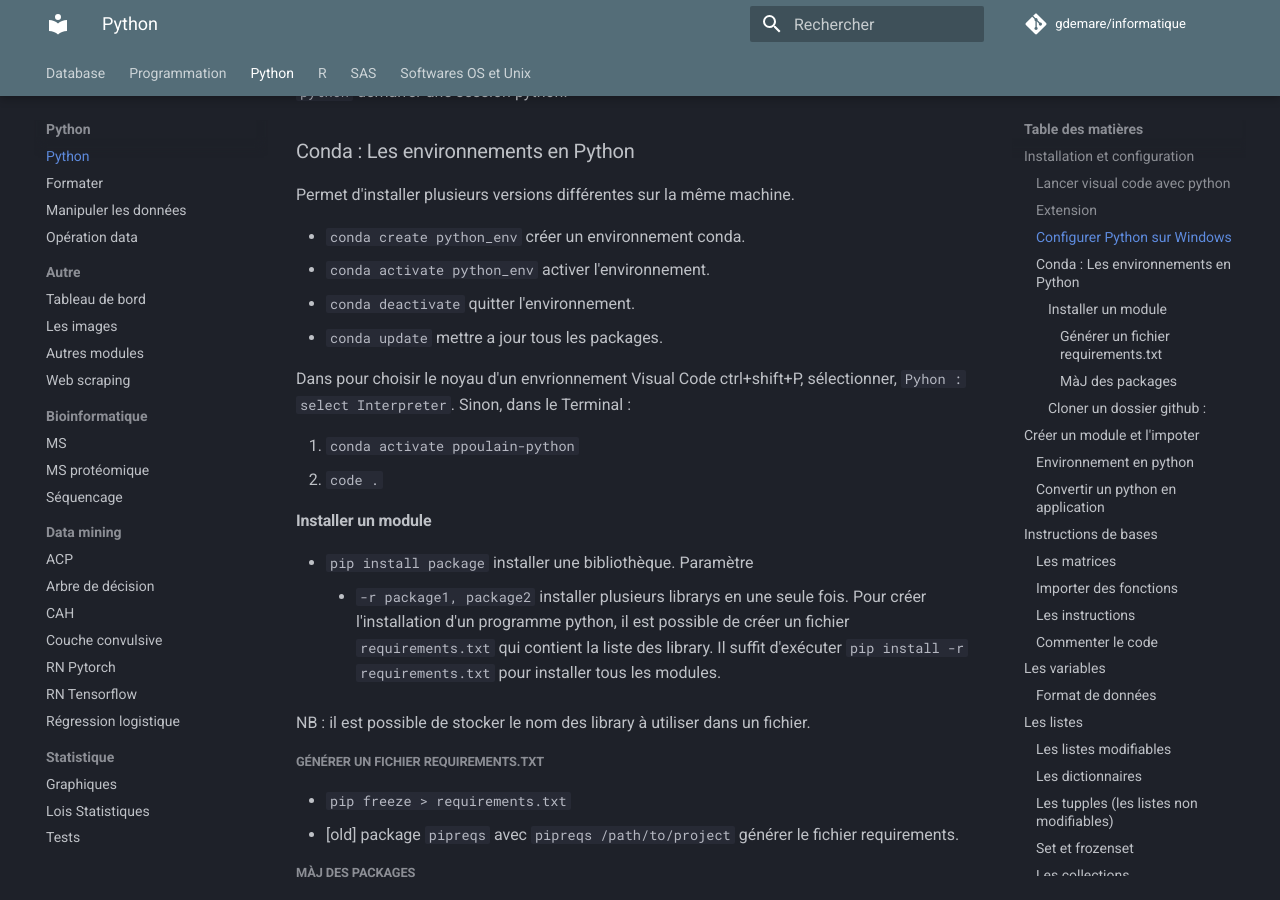
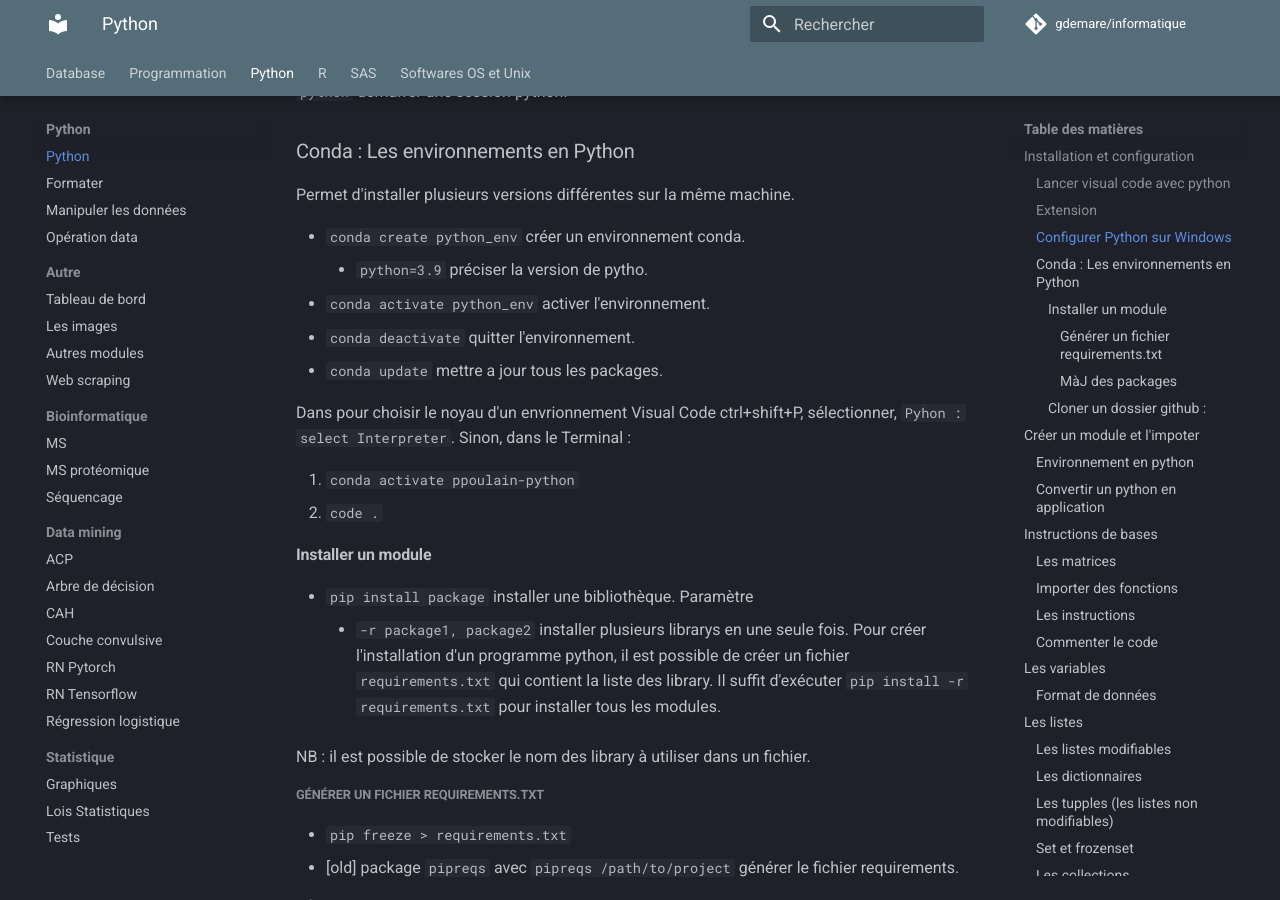
Before and after one commit to gdemare/Informatique, an MkDocs documentation site: the page built from docs/python/python_py.md, in a window 1280 px wide and 900 px high, scrolled down 1023 px. Built offline with MkDocs 1.6.1 and Material for MkDocs 9.7.7, drawn with Linux system fonts in a browser that asks for light colours; comment, search, counter and statistics services are not loaded.

Commit message:
Update python_py.md

```diff
--- a/docs/python/python_py.md
+++ b/docs/python/python_py.md
@@ -41,6 +41,7 @@
 Permet d'installer plusieurs versions différentes sur la même machine.
 
 * `conda create python_env` créer un environnement conda.
+	* `python=3.9` préciser la version de pytho.
 * `conda activate python_env` activer l'environnement.
 * `conda deactivate` quitter l'environnement.
 * `conda update` mettre a jour tous les packages.
```
